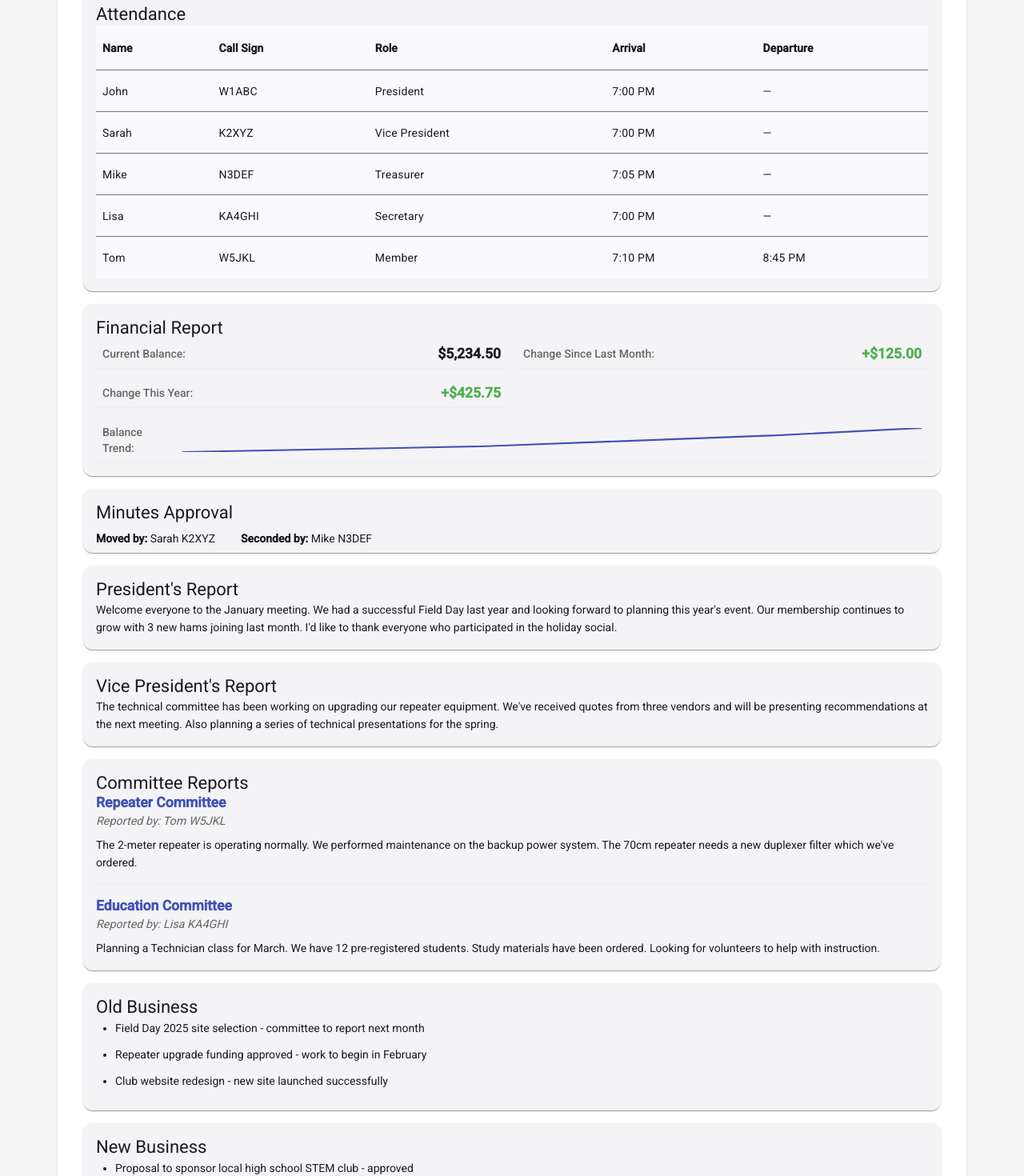
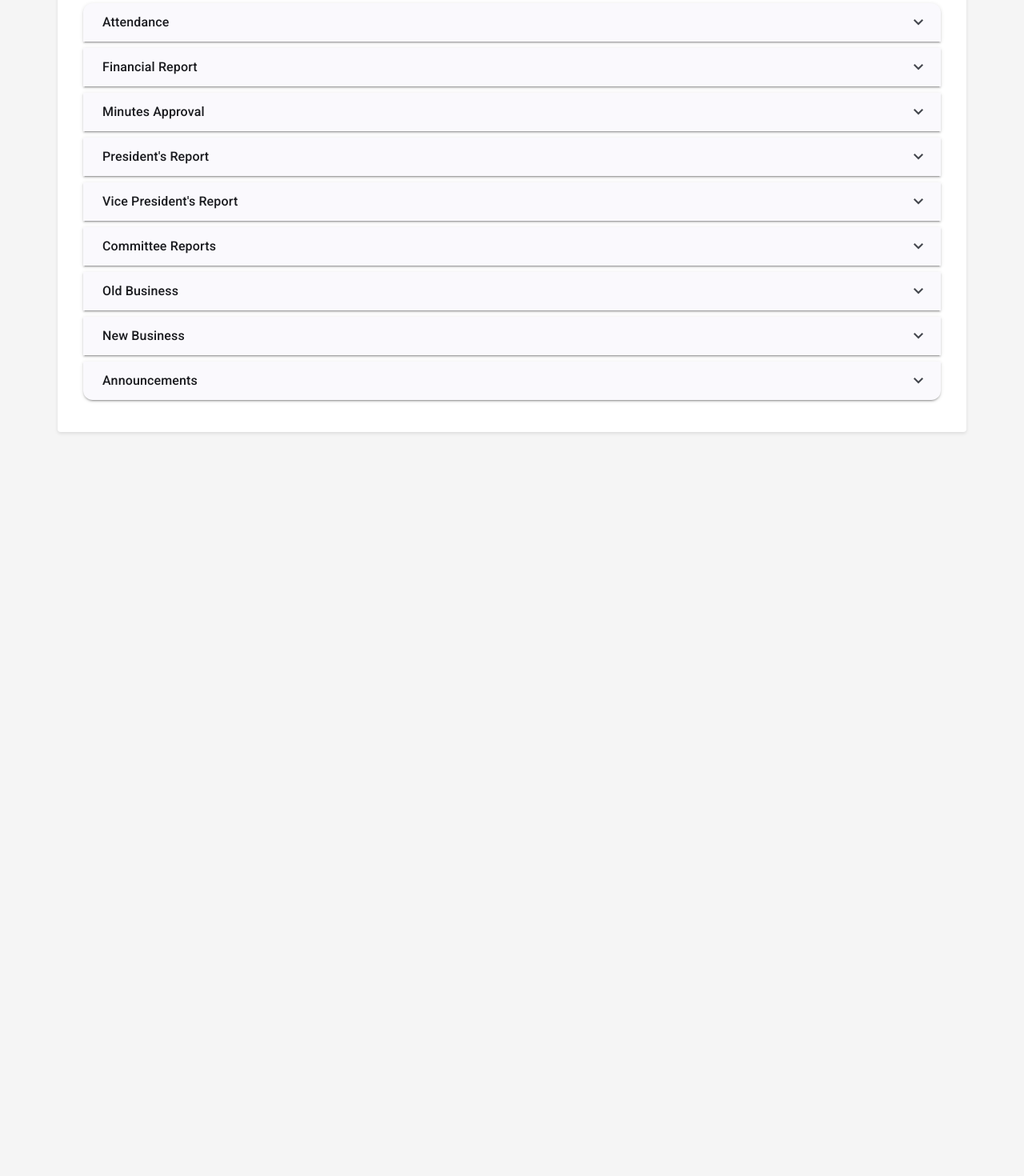
Before and after one commit to payne/club-minutes, an Angular app: page / in a window 1280 px wide. Shown: the part 140-1610 px from the top of the page at 80% size. After the commit the page ends 800 px from the top, so only its background shows below. Built offline with nearby package versions, Linux system fonts and the light colour scheme.

Commit message:
Claude make it so every component may be collapsed or expanded.

```diff
--- a/src/app/components/announcements/announcements.html
+++ b/src/app/components/announcements/announcements.html
@@ -1,10 +1,3 @@
-<mat-card class="section-card">
-  <mat-card-header>
-    <mat-card-title>Announcements</mat-card-title>
-  </mat-card-header>
-  <mat-card-content>
-    <ul class="business-list">
-      <li *ngFor="let item of items">{{ item }}</li>
-    </ul>
-  </mat-card-content>
-</mat-card>
+<ul class="business-list">
+  <li *ngFor="let item of items">{{ item }}</li>
+</ul>
--- a/src/app/components/attendance/attendance.html
+++ b/src/app/components/attendance/attendance.html
@@ -1,8 +1,3 @@
-<mat-card class="section-card">
-  <mat-card-header>
-    <mat-card-title>Attendance</mat-card-title>
-  </mat-card-header>
-  <mat-card-content>
 <table mat-table [dataSource]="attendees" class="attendance-table">
   <ng-container matColumnDef="name">
     <th mat-header-cell *matHeaderCellDef>Name</th>
@@ -32,5 +27,3 @@
   <tr mat-header-row *matHeaderRowDef="displayedColumns"></tr>
   <tr mat-row *matRowDef="let row; columns: displayedColumns;"></tr>
 </table>
-  </mat-card-content>
-</mat-card>
--- a/src/app/components/committee-reports/committee-reports.html
+++ b/src/app/components/committee-reports/committee-reports.html
@@ -1,8 +1,3 @@
-<mat-card class="section-card">
-  <mat-card-header>
-    <mat-card-title>Committee Reports</mat-card-title>
-  </mat-card-header>
-  <mat-card-content>
 <div class="committee-list">
   <div *ngFor="let report of reports" class="committee-item">
     <h4 class="committee-name">{{ report.committeeName }}</h4>
@@ -10,5 +5,3 @@
     <p class="report-text">{{ report.report }}</p>
   </div>
 </div>
-  </mat-card-content>
-</mat-card>
--- a/src/app/components/financial-report/financial-report.html
+++ b/src/app/components/financial-report/financial-report.html
@@ -1,9 +1,4 @@
-<mat-card class="section-card" *ngIf="financialData">
-  <mat-card-header>
-    <mat-card-title>Financial Report</mat-card-title>
-  </mat-card-header>
-  <mat-card-content>
-    <div class="financial-grid">
+<div class="financial-grid" *ngIf="financialData">
   <div class="financial-item">
     <span class="label">Current Balance:</span>
     <span class="value">${{ financialData.currentBalance | number:'1.2-2' }}</span>
@@ -34,5 +29,3 @@
     </svg>
   </div>
 </div>
-  </mat-card-content>
-</mat-card>
--- a/src/app/components/minutes-approval/minutes-approval.html
+++ b/src/app/components/minutes-approval/minutes-approval.html
@@ -1,11 +1,4 @@
-<mat-card class="section-card compact-card">
-  <mat-card-header>
-    <mat-card-title>Minutes Approval</mat-card-title>
-  </mat-card-header>
-  <mat-card-content>
-    <div class="approval-info">
-      <span><strong>Moved by:</strong> {{ approval?.movedBy }}</span>
-      <span><strong>Seconded by:</strong> {{ approval?.secondedBy }}</span>
-    </div>
-  </mat-card-content>
-</mat-card>
+<div class="approval-info">
+  <span><strong>Moved by:</strong> {{ approval?.movedBy }}</span>
+  <span><strong>Seconded by:</strong> {{ approval?.secondedBy }}</span>
+</div>
--- a/src/app/components/minutes-container/minutes-container.css
+++ b/src/app/components/minutes-container/minutes-container.css
@@ -60,6 +60,15 @@
   display: none;
 }
 
+mat-accordion {
+  display: block;
+  margin-top: 1rem;
+}
+
+mat-expansion-panel {
+  margin-bottom: 0.5rem;
+}
+
 @media print {
   .minutes-app {
     background-color: white;
@@ -103,4 +112,34 @@
   @page {
     margin: 0.5in;
   }
+
+  mat-expansion-panel {
+    box-shadow: none !important;
+    margin-bottom: 1rem;
+  }
+
+  mat-expansion-panel-header {
+    padding: 0 !important;
+    min-height: auto !important;
+  }
+
+  mat-panel-title {
+    font-weight: bold;
+    font-size: 1.1rem;
+    margin-bottom: 0.5rem;
+  }
+
+  .mat-expansion-panel-content {
+    display: block !important;
+    visibility: visible !important;
+    height: auto !important;
+  }
+
+  .mat-expansion-panel-body {
+    padding: 0 !important;
+  }
+
+  .mat-expansion-indicator {
+    display: none !important;
+  }
 }
--- a/src/app/components/minutes-container/minutes-container.html
+++ b/src/app/components/minutes-container/minutes-container.html
@@ -19,15 +19,70 @@
         <p class="date">{{ minutes.date | date:'fullDate' }}</p>
       </div>
 
+      <mat-accordion>
+        <mat-expansion-panel>
+          <mat-expansion-panel-header>
+            <mat-panel-title>Attendance</mat-panel-title>
+          </mat-expansion-panel-header>
           <app-attendance [attendees]="minutes.attendees"></app-attendance>
+        </mat-expansion-panel>
+
+        <mat-expansion-panel>
+          <mat-expansion-panel-header>
+            <mat-panel-title>Financial Report</mat-panel-title>
+          </mat-expansion-panel-header>
           <app-financial-report [financialData]="minutes.financialReport"></app-financial-report>
+        </mat-expansion-panel>
+
+        <mat-expansion-panel>
+          <mat-expansion-panel-header>
+            <mat-panel-title>Minutes Approval</mat-panel-title>
+          </mat-expansion-panel-header>
           <app-minutes-approval [approval]="minutes.minutesApproval"></app-minutes-approval>
+        </mat-expansion-panel>
+
+        <mat-expansion-panel>
+          <mat-expansion-panel-header>
+            <mat-panel-title>President's Report</mat-panel-title>
+          </mat-expansion-panel-header>
           <app-president-report [report]="minutes.presidentReport"></app-president-report>
+        </mat-expansion-panel>
+
+        <mat-expansion-panel>
+          <mat-expansion-panel-header>
+            <mat-panel-title>Vice President's Report</mat-panel-title>
+          </mat-expansion-panel-header>
           <app-vice-president-report [report]="minutes.vicePresidentReport"></app-vice-president-report>
+        </mat-expansion-panel>
+
+        <mat-expansion-panel>
+          <mat-expansion-panel-header>
+            <mat-panel-title>Committee Reports</mat-panel-title>
+          </mat-expansion-panel-header>
           <app-committee-reports [reports]="minutes.committeeReports"></app-committee-reports>
+        </mat-expansion-panel>
+
+        <mat-expansion-panel>
+          <mat-expansion-panel-header>
+            <mat-panel-title>Old Business</mat-panel-title>
+          </mat-expansion-panel-header>
           <app-old-business [items]="minutes.oldBusiness"></app-old-business>
+        </mat-expansion-panel>
+
+        <mat-expansion-panel>
+          <mat-expansion-panel-header>
+            <mat-panel-title>New Business</mat-panel-title>
+          </mat-expansion-panel-header>
           <app-new-business [items]="minutes.newBusiness"></app-new-business>
+        </mat-expansion-panel>
+
+        <mat-expansion-panel>
+          <mat-expansion-panel-header>
+            <mat-panel-title>Announcements</mat-panel-title>
+          </mat-expansion-panel-header>
           <app-announcements [items]="minutes.announcements"></app-announcements>
+        </mat-expansion-panel>
+      </mat-accordion>
     </div>
   </div>
 </div>
--- a/src/app/components/minutes-container/minutes-container.ts
+++ b/src/app/components/minutes-container/minutes-container.ts
@@ -3,6 +3,7 @@ import { CommonModule } from '@angular/common';
 import { MatToolbarModule } from '@angular/material/toolbar';
 import { MatButtonModule } from '@angular/material/button';
 import { MatIconModule } from '@angular/material/icon';
+import { MatExpansionModule } from '@angular/material/expansion';
 import { MinutesData } from '../../services/minutes-data';
 import { BoardMinutes } from '../../models/minutes.model';
 import { Attendance } from '../attendance/attendance';
@@ -22,6 +23,7 @@ import { Announcements } from '../announcements/announcements';
     MatToolbarModule,
     MatButtonModule,
     MatIconModule,
+    MatExpansionModule,
     Attendance,
     FinancialReport,
     MinutesApproval,
@@ -47,12 +49,10 @@ export class MinutesContainer implements OnInit {
   }
 
   loadMinutes() {
-    console.log('loadMinutes called');
     this.loading = true;
     this.error = false;
     this.minutesData.loadMinutes().subscribe({
       next: (data) => {
-        console.log('Data received:', data);
         this.minutes = data;
         this.loading = false;
       },
@@ -60,9 +60,6 @@ export class MinutesContainer implements OnInit {
         console.error('Error loading minutes:', err);
         this.error = true;
         this.loading = false;
-      },
-      complete: () => {
-        console.log('Observable completed');
       }
     });
   }
--- a/src/app/components/new-business/new-business.html
+++ b/src/app/components/new-business/new-business.html
@@ -1,10 +1,3 @@
-<mat-card class="section-card">
-  <mat-card-header>
-    <mat-card-title>New Business</mat-card-title>
-  </mat-card-header>
-  <mat-card-content>
-    <ul class="business-list">
-      <li *ngFor="let item of items">{{ item }}</li>
-    </ul>
-  </mat-card-content>
-</mat-card>
+<ul class="business-list">
+  <li *ngFor="let item of items">{{ item }}</li>
+</ul>
--- a/src/app/components/old-business/old-business.html
+++ b/src/app/components/old-business/old-business.html
@@ -1,10 +1,3 @@
-<mat-card class="section-card">
-  <mat-card-header>
-    <mat-card-title>Old Business</mat-card-title>
-  </mat-card-header>
-  <mat-card-content>
-    <ul class="business-list">
-      <li *ngFor="let item of items">{{ item }}</li>
-    </ul>
-  </mat-card-content>
-</mat-card>
+<ul class="business-list">
+  <li *ngFor="let item of items">{{ item }}</li>
+</ul>
--- a/src/app/components/president-report/president-report.html
+++ b/src/app/components/president-report/president-report.html
@@ -1,8 +1 @@
-<mat-card class="section-card">
-  <mat-card-header>
-    <mat-card-title>President's Report</mat-card-title>
-  </mat-card-header>
-  <mat-card-content>
-    <p class="report-text">{{ report }}</p>
-  </mat-card-content>
-</mat-card>
+<p class="report-text">{{ report }}</p>
--- a/src/app/components/vice-president-report/vice-president-report.html
+++ b/src/app/components/vice-president-report/vice-president-report.html
@@ -1,8 +1 @@
-<mat-card class="section-card">
-  <mat-card-header>
-    <mat-card-title>Vice President's Report</mat-card-title>
-  </mat-card-header>
-  <mat-card-content>
-    <p class="report-text">{{ report }}</p>
-  </mat-card-content>
-</mat-card>
+<p class="report-text">{{ report }}</p>
```
Also changed, not shown: 1 other file (tests, documents, lock files or other folders). Lines whose indentation alone changed are shown as unchanged.
